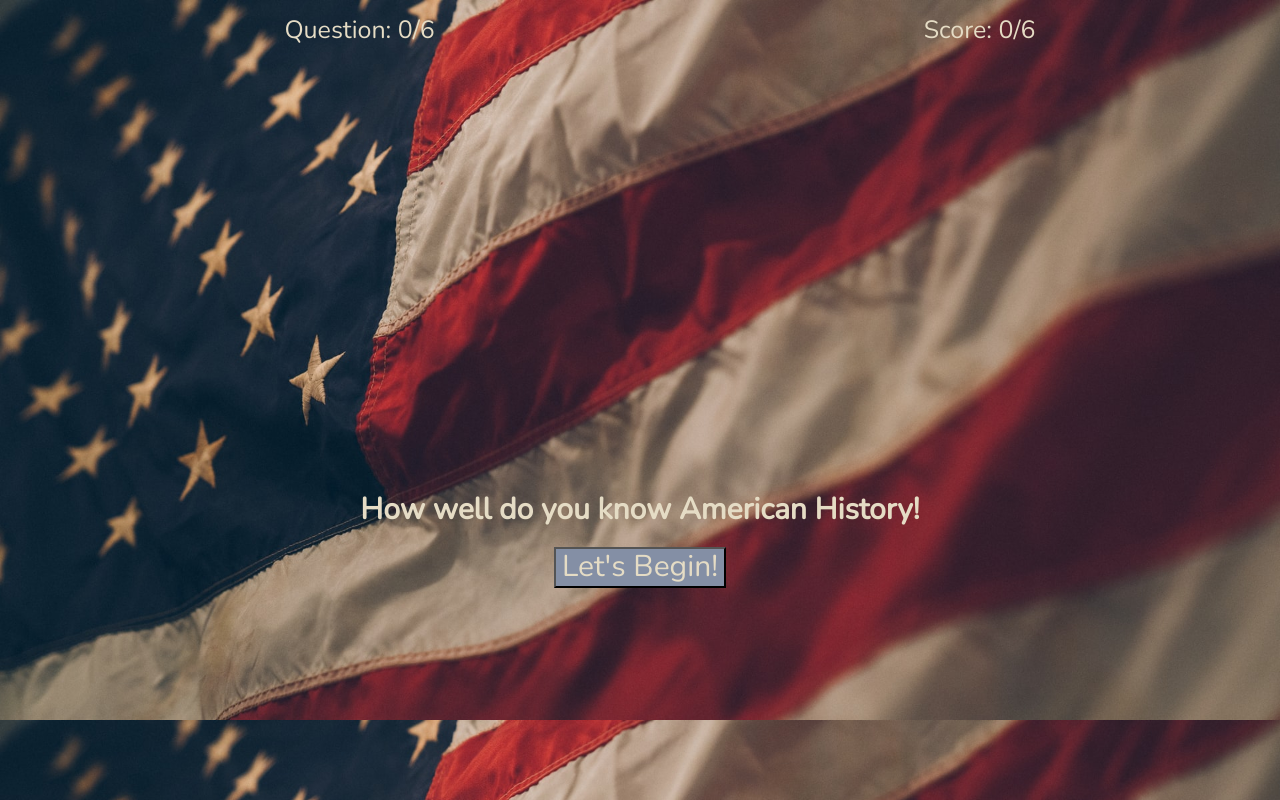
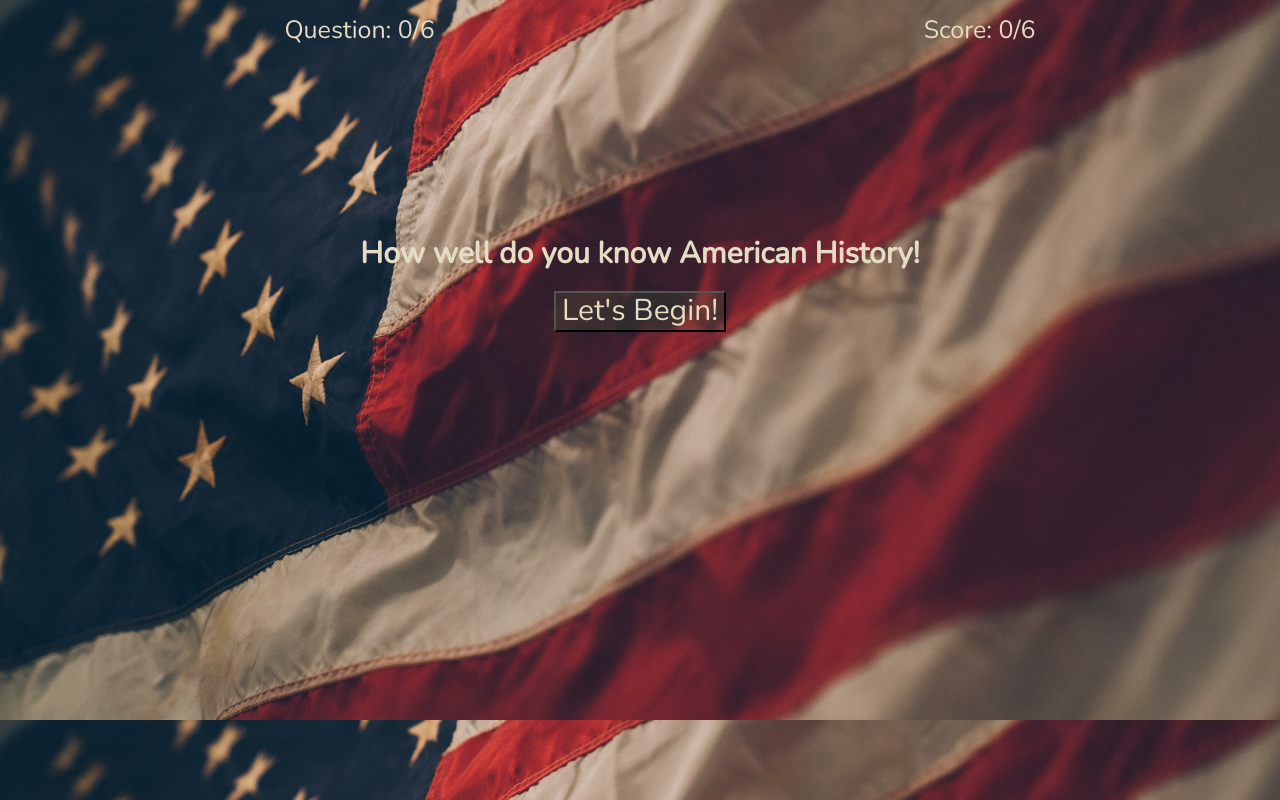
Before and after one commit to jonatoj/Quiz-app, a plain HTML site: page index.html in a window 1280 px wide. Drawn offline with nearby package versions, Linux system fonts and the light colour scheme.

Commit message:
Update app.css

```diff
--- a/app.css
+++ b/app.css
@@ -9,16 +9,17 @@ header ul {
 header ul li{
   margin: auto;
   list-style: none;
+  font-size: 24px;
 }
 
 /** MAIN**/
 
 body {
   font-family: 'Nunito', sans-serif;
-  background-image: url('pictures/flag.jpg');
+  background-image: url('pictures/flag.jpg') ;
+  background-color: rgba(80, 175, 80, 0.1);
   background-size: 400%;
   color: #E5DCC5;
-
 }
 
 .mainMenu {
@@ -50,8 +51,9 @@ button {
   display: block;
   margin: auto;
   font-size: 30px;
-  background-color: #848FA5;
+  background-color: gray;
   color: #E5DCC5;
+  background-color: rgba(80, 175, 80, 0.1);
 }
 
 .questiontxt {
@@ -78,6 +80,10 @@ label {
     text-align: center;
   }
 
+  .mainMenu {
+    margin-top: 15%;
+  }
+
   body {
     background-size: 100%;
   }
```
